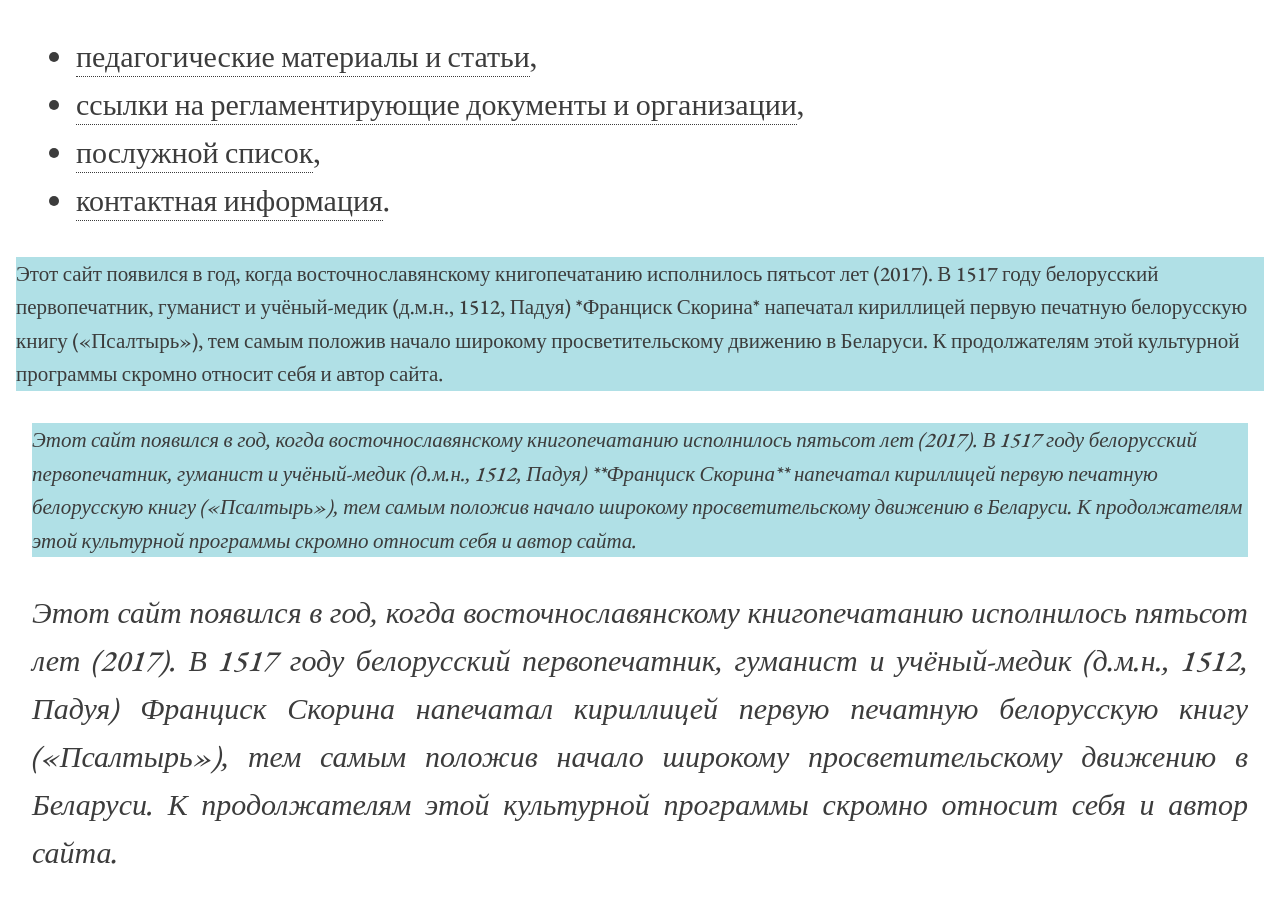
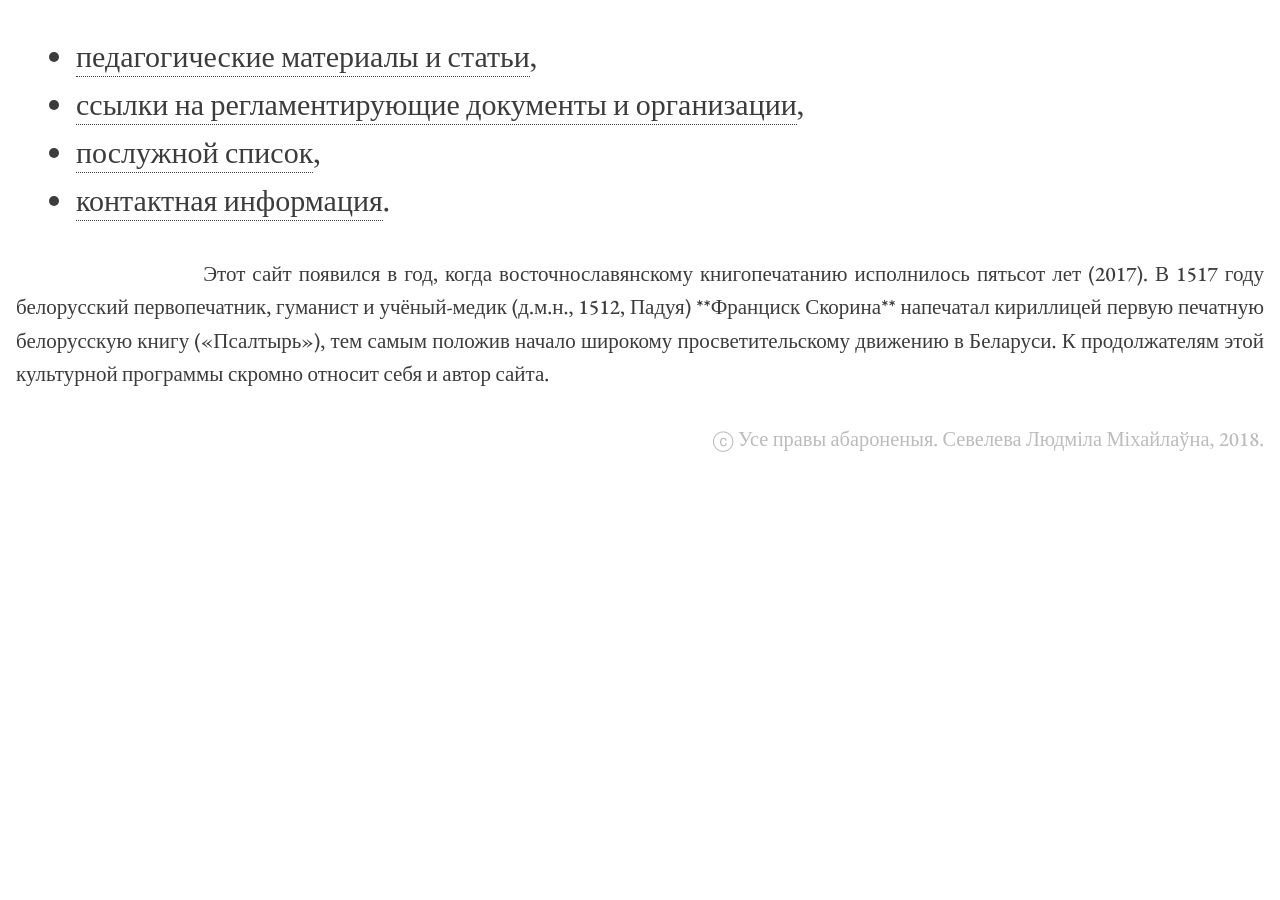
Before and after one commit to seveleva/seveleva, a Jekyll site: the page built from index.md, in a window 1280 px wide and 900 px high, scrolled down 901 px. Built offline with Jekyll 4.4.1, drawn with Linux system fonts in a browser that asks for light colours; after the commit the page ends 1389 px from its top, so only the background shows below that.

Commit message:
Update index.md

```diff
--- a/index.md
+++ b/index.md
@@ -17,8 +17,4 @@
 * [послужной список](cv),<BR>
 * [контактная информация](contacts).
 
-<div style="font-size: 70%; background-color:powderblue;">Этот сайт появился в год, когда восточнославянскому книгопечатанию исполнилось пятьсот лет (2017). В 1517 году белорусский первопечатник, гуманист и учёный-медик (д.м.н., 1512, Падуя) *Франциск Скорина* напечатал кириллицей первую печатную белорусскую книгу («Псалтырь»), тем самым положив начало широкому просветительскому движению в Беларуси. К продолжателям этой культурной программы скромно относит себя и автор сайта.</div>
-
-> <div style="font-size: 70%; background-color:powderblue;">Этот сайт появился в год, когда восточнославянскому книгопечатанию исполнилось пятьсот лет (2017). В 1517 году белорусский первопечатник, гуманист и учёный-медик (д.м.н., 1512, Падуя) **Франциск Скорина** напечатал кириллицей первую печатную белорусскую книгу («Псалтырь»), тем самым положив начало широкому просветительскому движению в Беларуси. К продолжателям этой культурной программы скромно относит себя и автор сайта.</div>
-
-> Этот сайт появился в год, когда восточнославянскому книгопечатанию исполнилось пятьсот лет (2017). В 1517 году белорусский первопечатник, гуманист и учёный-медик (д.м.н., 1512, Падуя) *Франциск Скорина* напечатал кириллицей первую печатную белорусскую книгу («Псалтырь»), тем самым положив начало широкому просветительскому движению в Беларуси. К продолжателям этой культурной программы скромно относит себя и автор сайта.
+<div style="font-size: 70%; text-align: justify; text-indent: 15%;">Этот сайт появился в год, когда восточнославянскому книгопечатанию исполнилось пятьсот лет (2017). В 1517 году белорусский первопечатник, гуманист и учёный-медик (д.м.н., 1512, Падуя) **Франциск Скорина** напечатал кириллицей первую печатную белорусскую книгу («Псалтырь»), тем самым положив начало широкому просветительскому движению в Беларуси. К продолжателям этой культурной программы скромно относит себя и автор сайта.</div>
```
